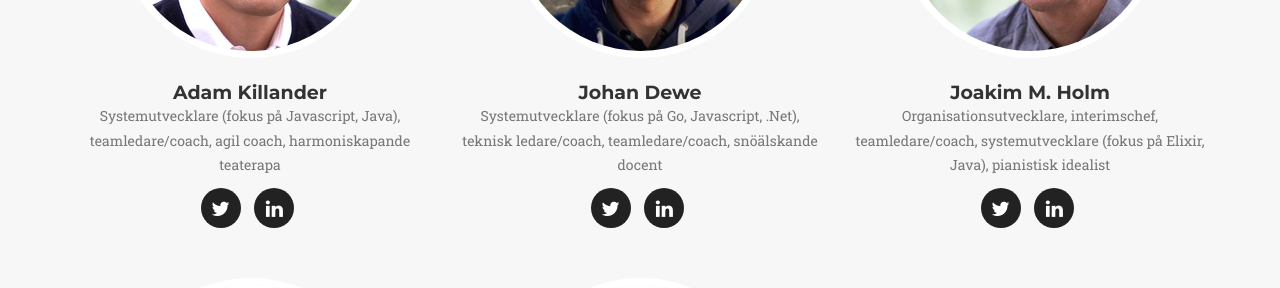
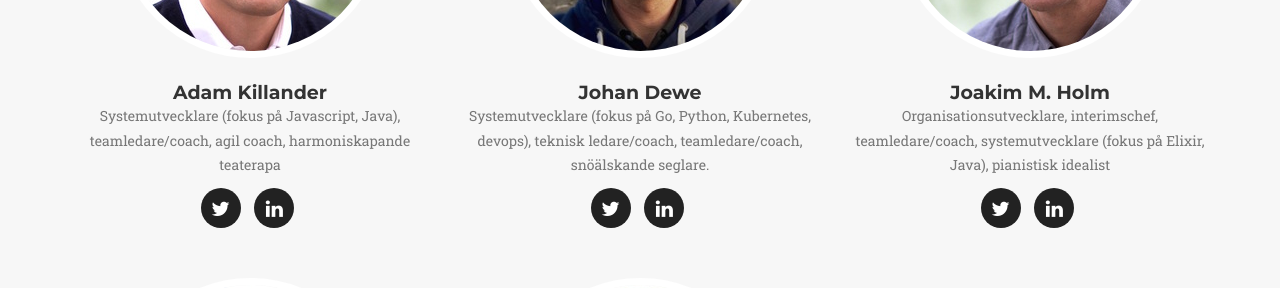
Before and after one commit to adaptiv/adaptiv_agency, a Jekyll site: the page built from index.html, in a window 1280 px wide and 900 px high, scrolled down 1656 px. Shown: the part 154-442 px from the top of the window. Built offline with Jekyll 4.4.1, drawn with Linux system fonts in a browser that asks for light colours; some web fonts are replaced.

Commit message:
Liten textändring

```diff
--- a/_config.yml
+++ b/_config.yml
@@ -18,7 +18,7 @@ people:
 
 - name: Johan Dewe
   pic: 2
-  about: Systemutvecklare (fokus på Go, Javascript, .Net), teknisk ledare/coach, teamledare/coach, snöälskande docent
+  about: Systemutvecklare (fokus på Go, Python, Kubernetes, devops), teknisk ledare/coach, teamledare/coach, snöälskande seglare.
   social:
   - title: twitter
     url: http://twitter.com/johandewe
```
